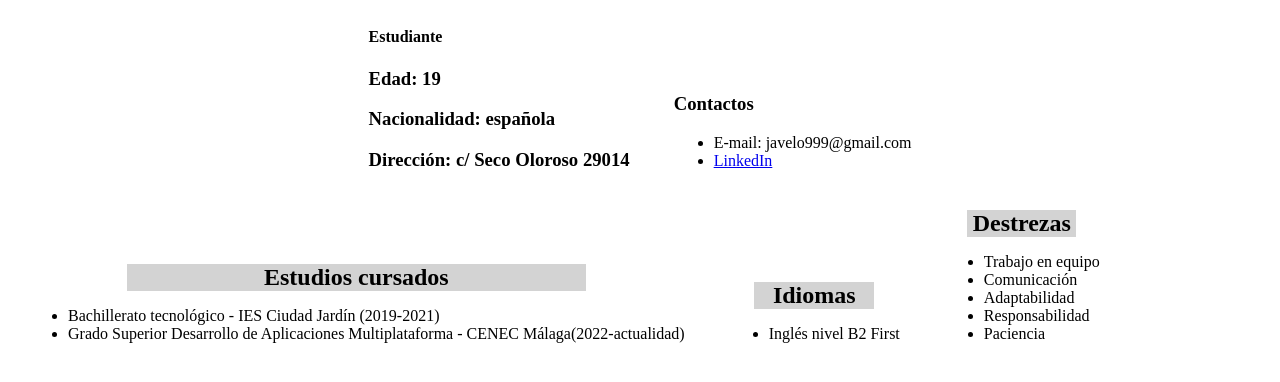
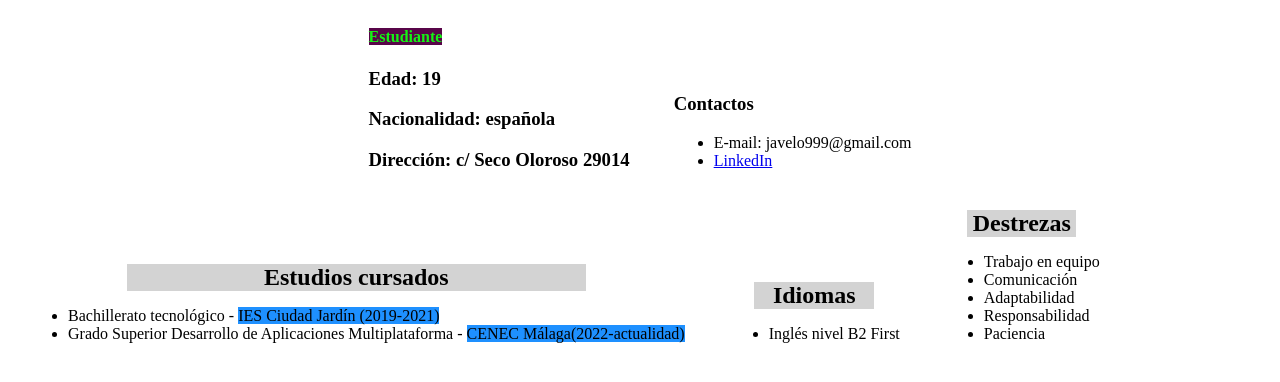
Before and after one commit to JavierVelaR/Publico, a plain HTML site: page miCurriculum.html in a window 1280 px wide. Shown: the part 48-430 px from the top of the page. Drawn offline with Linux system fonts and the light colour scheme.

Commit message:
Update miCurriculum.html

```diff
--- a/miCurriculum.html
+++ b/miCurriculum.html
@@ -1,4 +1,9 @@
 <!DOCTYPE html>
+    <!--
+        Autor: Javier Vela
+        Última fecha de actualización: 18 de octubre de 2022
+    -->
+
 <html lang="es">
 <head>
     <meta charset="UTF-8">
@@ -20,6 +25,12 @@
         main{
             box-sizing: solid;
             text-align: center;
+            overflow: hidden;
+        }
+
+        article{
+            padding:0;
+            margin: 0;
         }
 
         div{
@@ -34,6 +45,15 @@
             margin: 10px 20px;
         }
 
+        span{
+            background-color: dodgerblue;
+        }
+
+        mark{
+            color:rgb(20, 244, 20);
+            background-color: rgb(88, 5, 73);
+        }
+
     </style>
 </head>
 <body>
@@ -41,7 +61,7 @@
         <h1>Javier Vela Rivera</h1>
 
         <div>
-            <h4>Estudiante</h4>
+            <h4><mark>Estudiante</mark></h4>
             <h3>Edad: 19</h3>
             <h3>Nacionalidad: española</h3>
             <h3>Dirección: c/ Seco Oloroso 29014</h3>
@@ -56,11 +76,12 @@
         </div>
     </main>
 
+    <article>
         <div>
             <h2>Estudios cursados</h2>
             <ul>
-            <li>Bachillerato tecnológico - IES Ciudad Jardín (2019-2021)</li>
-            <li>Grado Superior Desarrollo de Aplicaciones Multiplataforma - CENEC Málaga(2022-actualidad)</li>
+                <li>Bachillerato tecnológico - <span>IES Ciudad Jardín (2019-2021)</span></li>
+                <li>Grado Superior Desarrollo de Aplicaciones Multiplataforma - <span>CENEC Málaga(2022-actualidad)</span></li>
             </ul>
         </div>
 
@@ -82,5 +103,6 @@
             </ul>
 
         </div>
+        </article>
 </body>
 </html>
```
Lines whose indentation alone changed are shown as unchanged.
